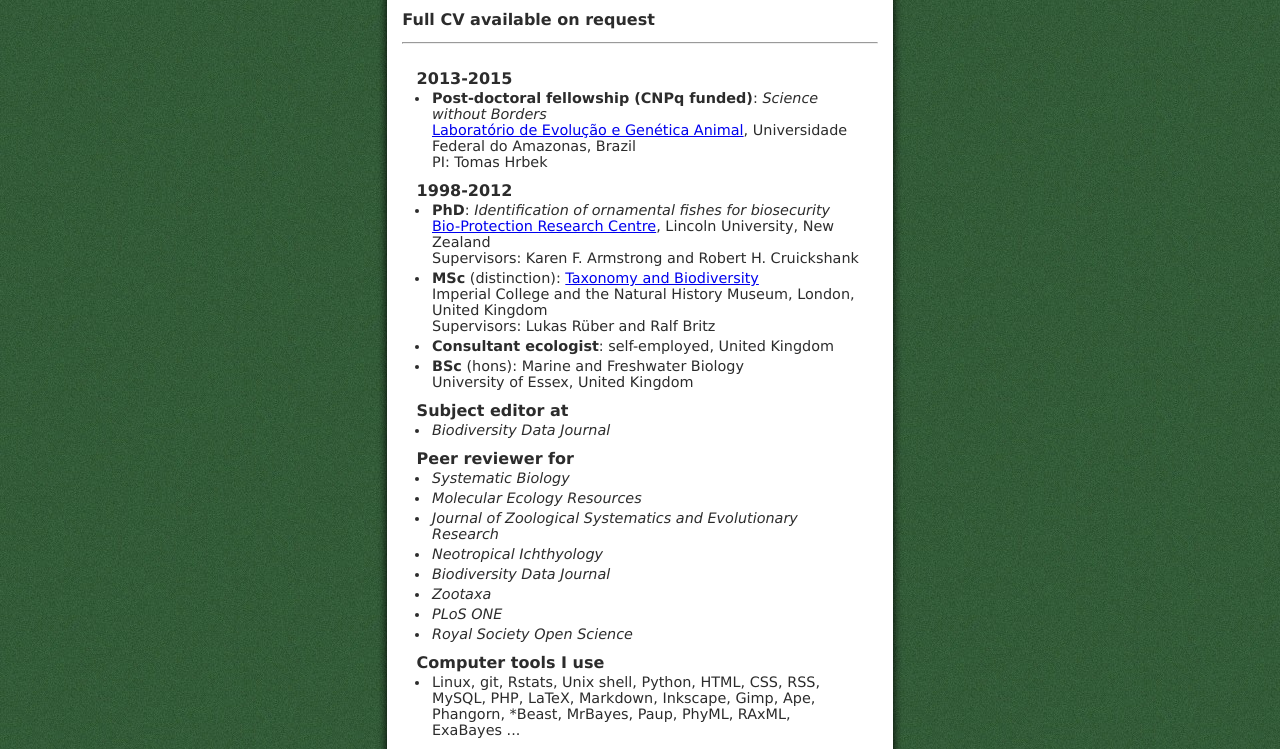
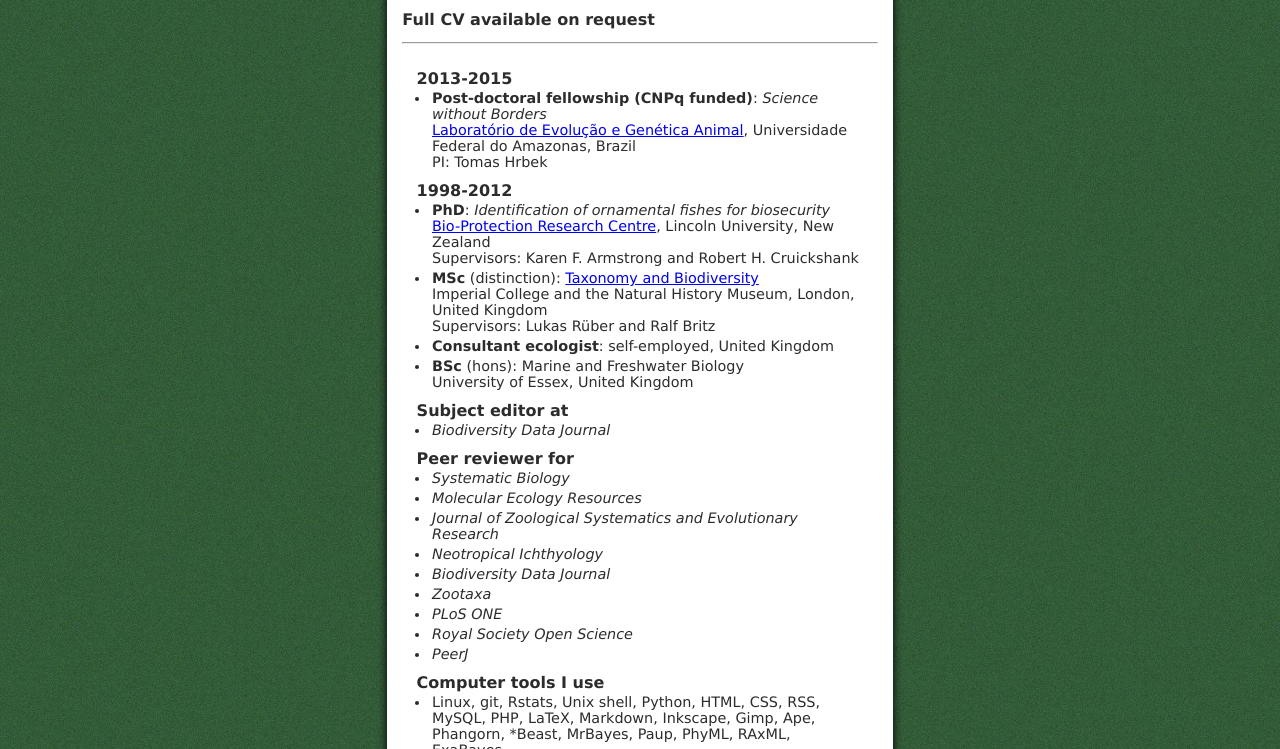
Before and after one commit to boopsboops/rupertcollins.net, a plain HTML site: page cv.html in a window 1280 px wide. Shown: the part 209-958 px from the top of the page. Drawn offline with Linux system fonts and the light colour scheme.

Commit message:
added PeerJ to CV

```diff
--- a/cv.html
+++ b/cv.html
@@ -70,6 +70,7 @@
 					<dd><em>Zootaxa</em>
 					<dd><em>PLoS ONE</em>
 					<dd><em>Royal Society Open Science</em>
+          <dd><em>PeerJ</em>
 				<dt><strong>Computer tools I use</strong>
 					<dd> Linux, git, Rstats, Unix shell, Python, HTML, CSS, RSS, MySQL, PHP, LaTeX, Markdown, Inkscape, Gimp, Ape, Phangorn, *Beast, MrBayes, Paup, PhyML, RAxML, ExaBayes ...
 
```
